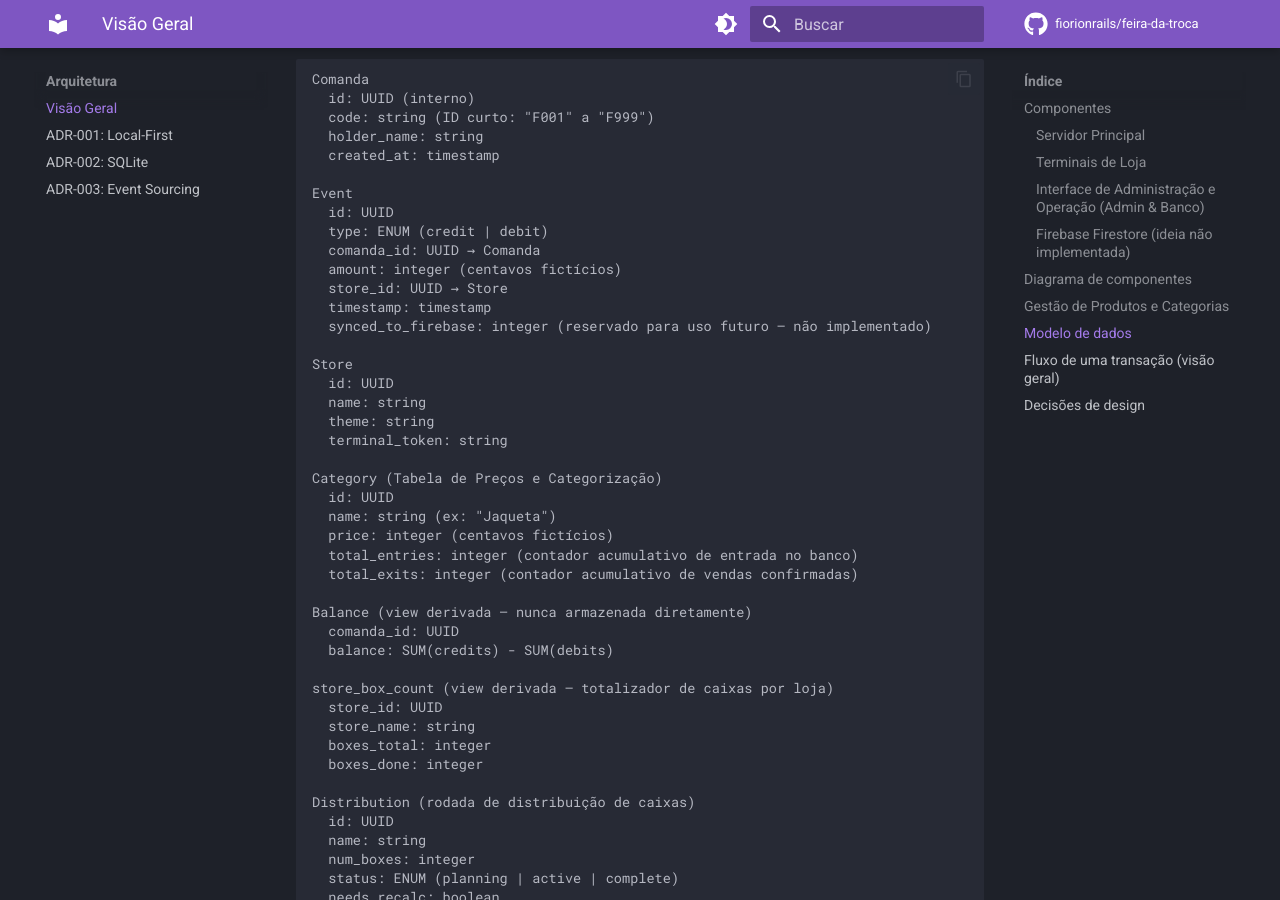
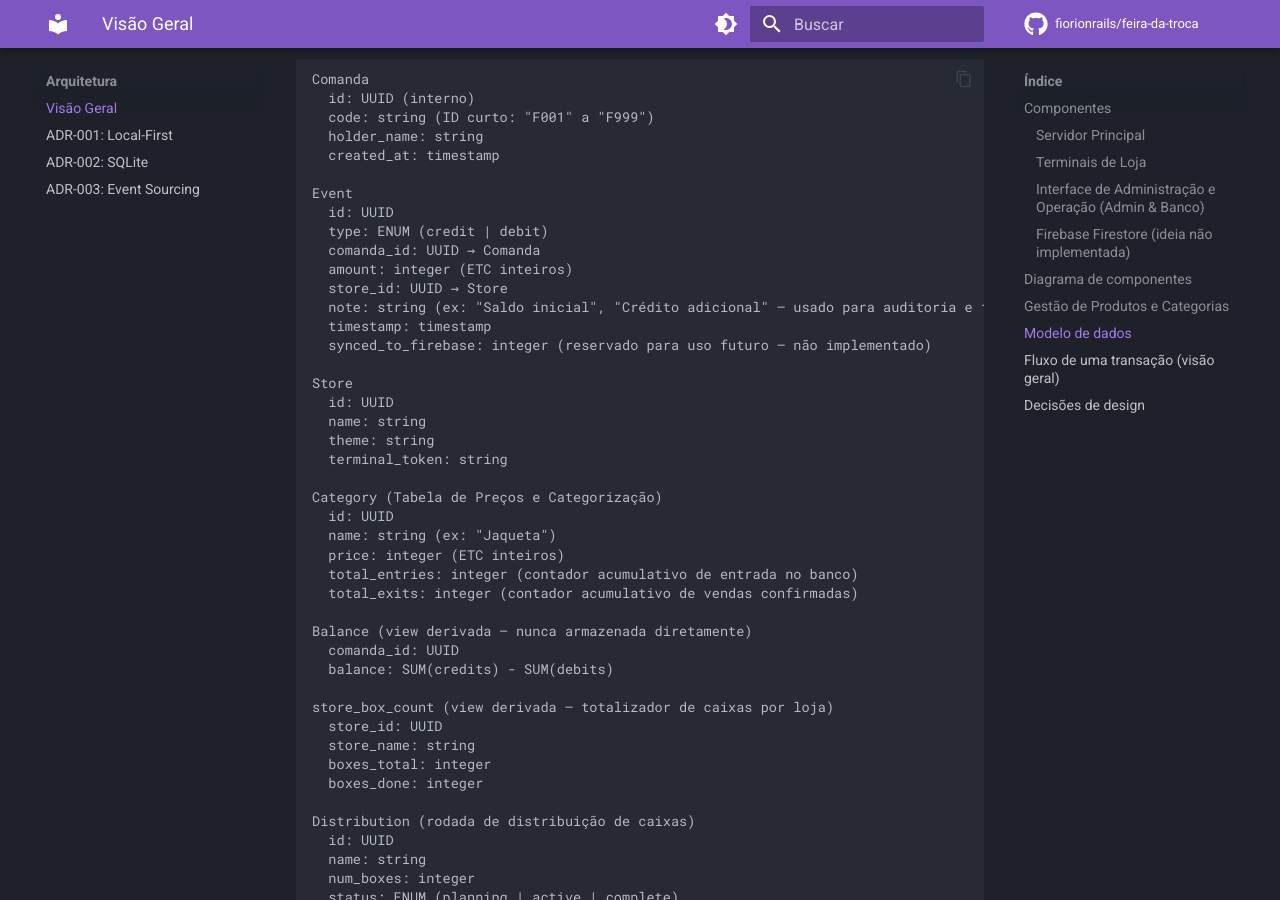
Before and after one commit to fiorionrails/feira-da-troca, an MkDocs documentation site: the page built from docs/architecture/overview.md, in a window 1280 px wide and 900 px high, scrolled down 3222 px. Built offline with MkDocs 1.6.1 and Material for MkDocs 9.7.7, drawn with Linux system fonts in a browser that asks for light colours; comment, search, counter and statistics services are not loaded.

```diff
--- a/docs/architecture/overview.md
+++ b/docs/architecture/overview.md
@@ -122,8 +122,9 @@ Event
   id: UUID
   type: ENUM (credit | debit)
   comanda_id: UUID → Comanda
-  amount: integer (centavos fictícios)
+  amount: integer (ETC inteiros)
   store_id: UUID → Store
+  note: string (ex: "Saldo inicial", "Crédito adicional" — usado para auditoria e filtragem de relatórios)
   timestamp: timestamp
   synced_to_firebase: integer (reservado para uso futuro — não implementado)
 
@@ -136,7 +137,7 @@ Store
 Category (Tabela de Preços e Categorização)
   id: UUID
   name: string (ex: "Jaqueta")
-  price: integer (centavos fictícios)
+  price: integer (ETC inteiros)
   total_entries: integer (contador acumulativo de entrada no banco)
   total_exits: integer (contador acumulativo de vendas confirmadas)
 
```
Also changed, not shown: docs/api/reference.md (+9 -2 lines), docs/guides/setup.md (+1 -1 lines).
